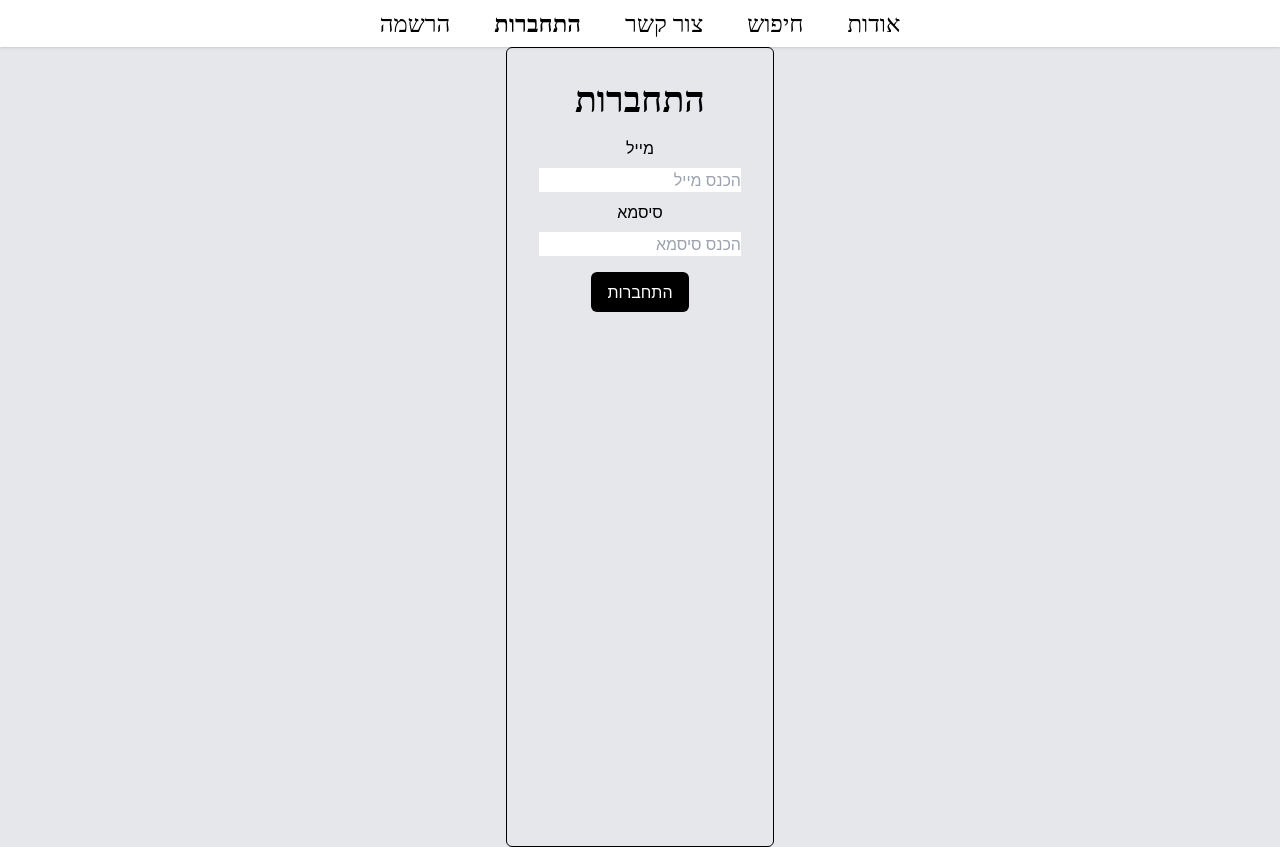
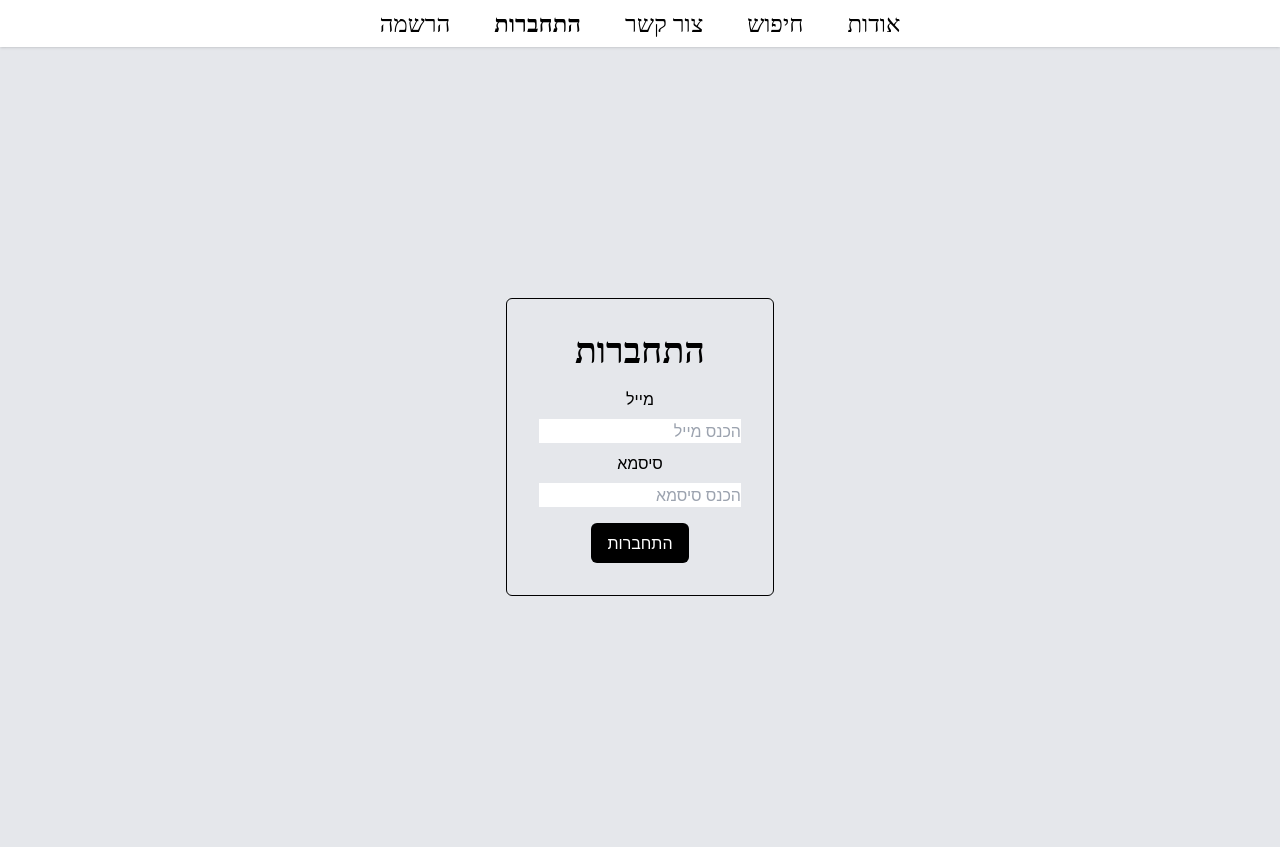
Before and after one commit to shevibr0/war, a React (Create React App) app in the folder frontend/war/: page /login in a window 1280 px wide. Built offline with nearby package versions, Linux system fonts and the light colour scheme.

Commit message:
homepage

```diff
--- a/frontend/war/src/components/Login.jsx
+++ b/frontend/war/src/components/Login.jsx
@@ -107,7 +107,7 @@
                 </div>
             </nav>
 
-            <div className="flex flex-wrap justify-center h-screen">
+            <div className="flex flex-wrap justify-center items-center h-screen">
                 <div className="border border-black p-8 rounded-md">
                     <h1 className="text-black text-4xl font-bold font-['Alef'] mb-4 text-center">התחברות</h1>
                     <div className="flex flex-col items-center">
```
